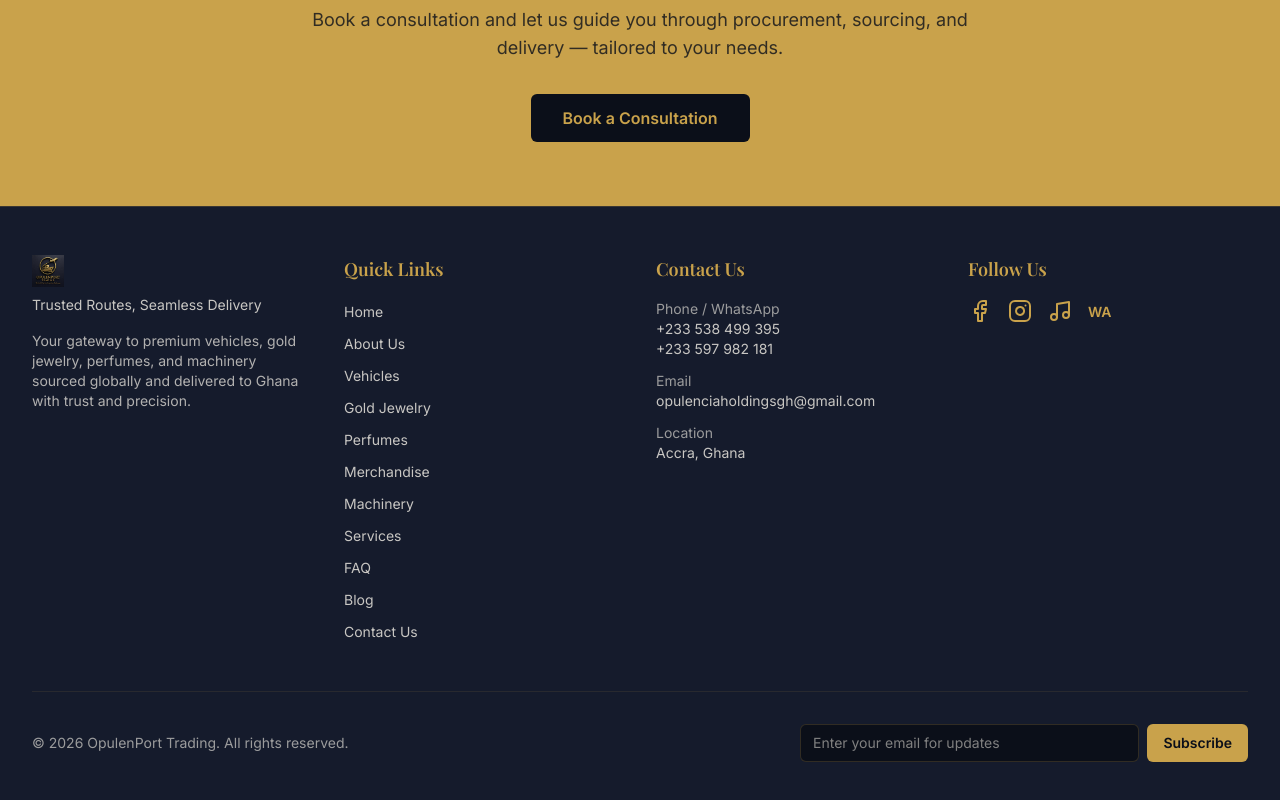
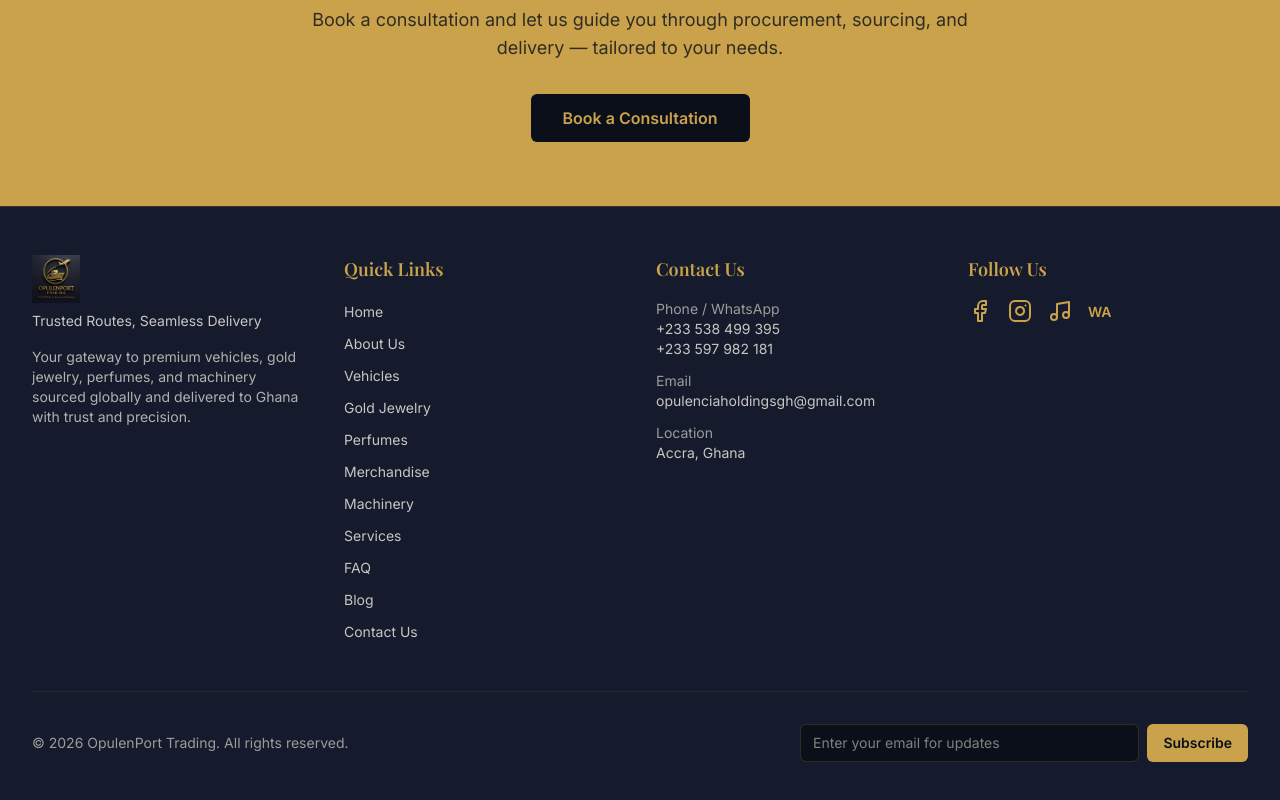
Before and after one commit to dromorongit/Opulenport, a Next.js app: page / in a window 1280 px wide. Shown: the part 2717-3517 px from the top of the page. Built offline with nearby package versions, Linux system fonts and the light colour scheme; no server answers; the database is empty; a web font is replaced by a local one.

Commit message:
New changes

```diff
--- a/src/components/layout/Footer.tsx
+++ b/src/components/layout/Footer.tsx
@@ -35,9 +35,9 @@
             <Image
               src="/images/opulenportlogo.jpg"
               alt="OpulenPort Trading"
-              width={200}
-              height={32}
-              className="h-8 w-auto mb-2"
+              width={240}
+              height={48}
+              className="h-12 w-auto mb-2"
             />
             <p className="mt-2 text-sm text-cream/80">Trusted Routes, Seamless Delivery</p>
             <p className="mt-4 text-sm text-cream/70">
--- a/src/components/layout/Navbar.tsx
+++ b/src/components/layout/Navbar.tsx
@@ -126,15 +126,15 @@
 
       {/* Mobile drawer */}
       {mobileOpen && (
-        <div className="lg:hidden fixed inset-0 top-16 z-40 bg-navy">
-          <nav className="flex flex-col p-4 gap-2">
+        <div className="lg:hidden fixed inset-0 top-16 z-40 bg-navy-light">
+          <nav className="flex flex-col p-4 gap-2 min-h-[calc(100vh-4rem)]">
             {navLinks.map((link) => (
               <div key={link.name} className="flex flex-col">
                 {link.children ? (
                   <>
                     <button
                       type="button"
-                      className="flex items-center justify-between rounded-md px-3 py-2 text-base font-medium text-gold hover:bg-navy-light"
+                      className="flex items-center justify-between rounded-md px-3 py-2 text-base font-medium text-gold hover:bg-navy"
                       onClick={() =>
                         setActiveDropdown(
                           activeDropdown === link.name ? null : link.name
@@ -150,7 +150,7 @@
                           <a
                             key={child.name}
                             href={child.href}
-                            className="rounded-md px-3 py-2 text-sm text-cream hover:bg-navy-light hover:text-gold-bright"
+                            className="rounded-md px-3 py-2 text-sm text-cream hover:bg-navy hover:text-gold-bright"
                             onClick={() => setMobileOpen(false)}
                           >
                             {child.name}
@@ -162,7 +162,7 @@
                 ) : (
                   <a
                     href={link.href}
-                    className="rounded-md px-3 py-2 text-base font-medium text-gold hover:bg-navy-light"
+                    className="rounded-md px-3 py-2 text-base font-medium text-gold hover:bg-navy"
                     onClick={() => setMobileOpen(false)}
                   >
                     {link.name}
```
